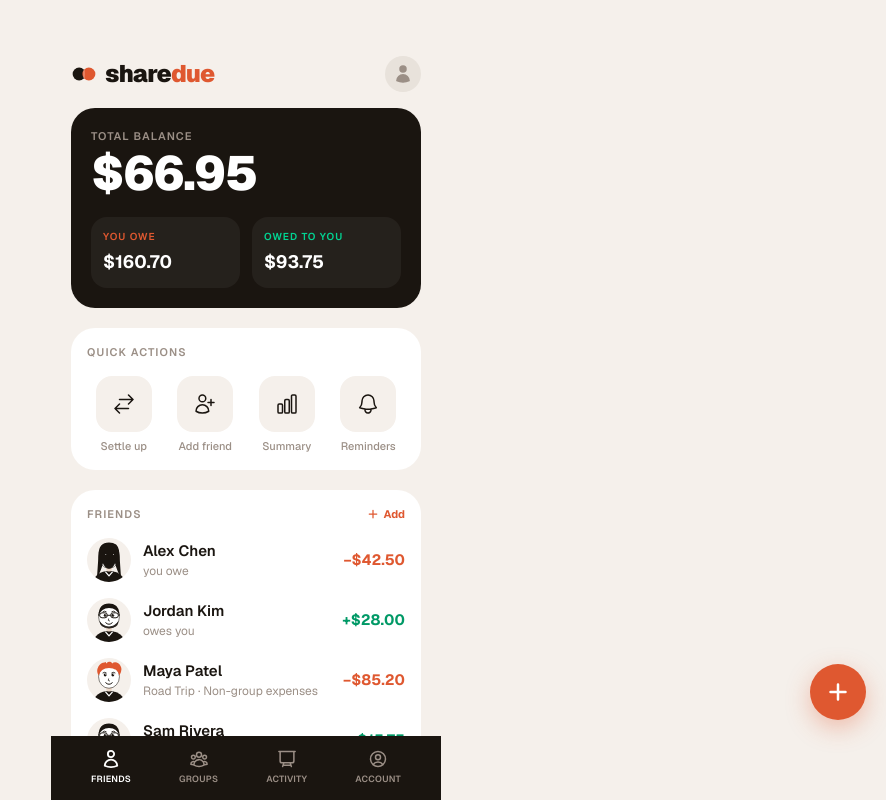
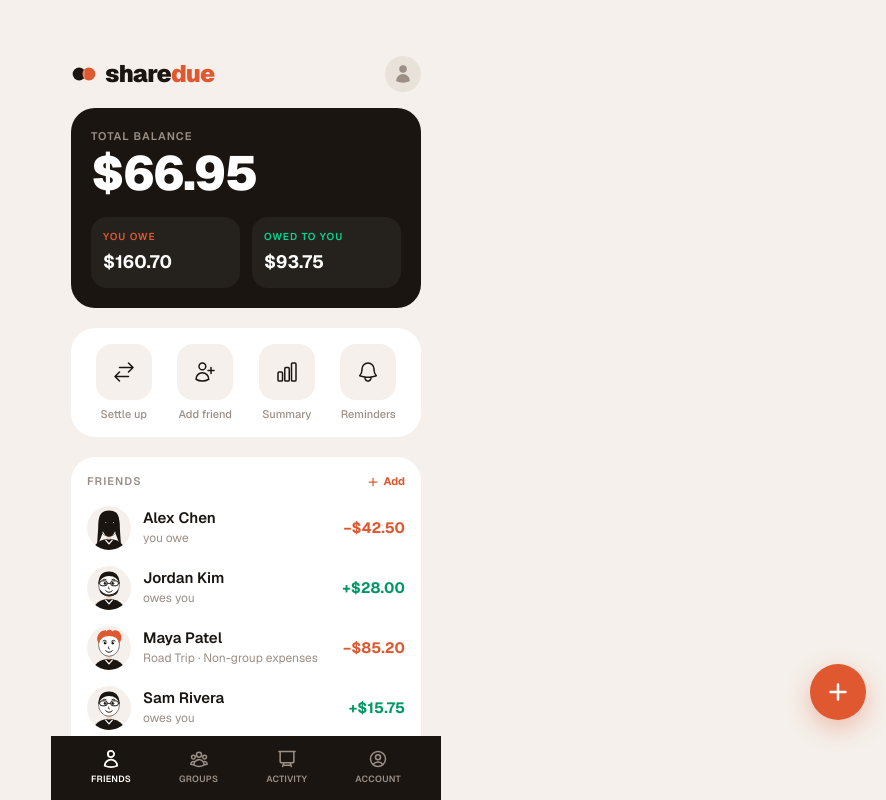
Before and after one commit to satyapal07/sharedue, a Next.js app: page / in a window 1280 px wide. Shown: the top 800 px of the page, without its empty margins (394-1280 px from the left). Built offline with nearby package versions, Linux system fonts and the light colour scheme.

Commit message:
Remove 'Quick actions' label — self-explanatory icons

```diff
--- a/src/app/page.tsx
+++ b/src/app/page.tsx
@@ -79,7 +79,6 @@ export default function FriendsPage() {
 
       {/* Quick actions */}
       <div className="mx-5 mb-5 bg-white rounded-3xl p-4">
-        <p className="text-[11px] font-semibold text-[#9B8F86] uppercase tracking-widest mb-4">Quick actions</p>
         <div className="grid grid-cols-4 gap-2">
           {quickActions.map((a) => (
             <button key={a.label} className="flex flex-col items-center gap-2">
```
